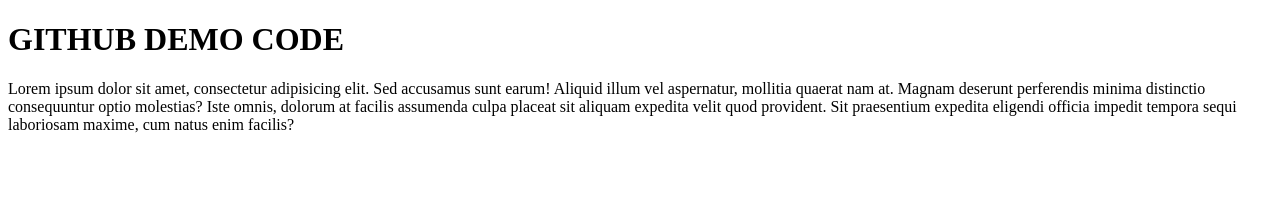
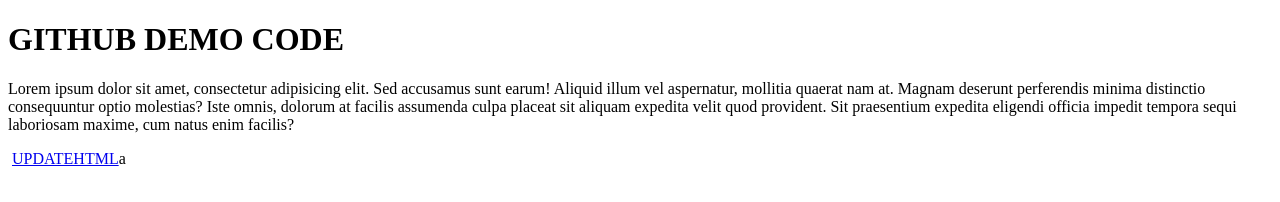
Before and after one commit to nausheenzubair/MY-Quiz-Website, a plain HTML site: page index.html in a window 1280 px wide. Drawn offline with Linux system fonts and the light colour scheme.

Commit message:
Update index.html

```diff
--- a/index.html
+++ b/index.html
@@ -10,5 +10,6 @@
   <h1>GITHUB DEMO CODE</h1>
   <p>Lorem ipsum dolor sit amet, consectetur adipisicing elit. Sed accusamus sunt earum! Aliquid illum vel aspernatur, mollitia quaerat nam at. Magnam deserunt perferendis minima distinctio consequuntur optio molestias? Iste omnis, dolorum at facilis assumenda culpa placeat sit aliquam expedita velit quod provident. Sit praesentium expedita eligendi officia impedit tempora sequi laboriosam maxime, cum natus enim facilis?</p>
   <img src="../classes/images/contact-us.png" alt="">
+    <a href="update.html">UPDATEHTML</a>a
 </body>
 </html>
```
